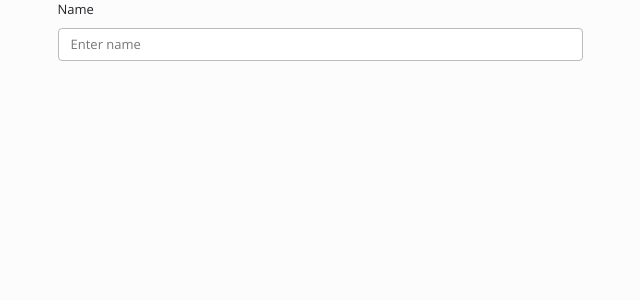
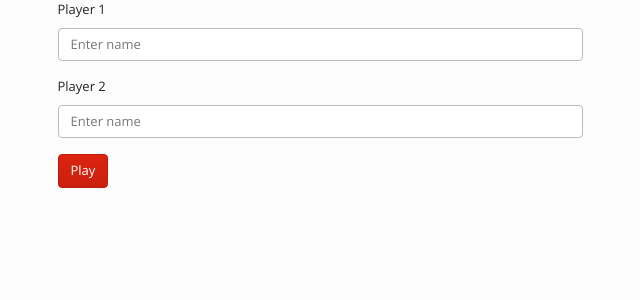
Before and after one commit to danielrs95/2dBowling, a React (Create React App) app: page / in a window 1280 px wide. Shown: the top 300 px of the page, without its empty margins (320-960 px from the left). Built offline with nearby package versions, Linux system fonts and the light colour scheme.

Commit message:
Crea constantes, action y reducer del login del usuario

```diff
--- /dev/null
+++ b/src/actions/playerActions.js
@@ -0,0 +1,3 @@
+export const PLAYER_LOGIN_REQUEST = "PLAYER_LOGIN_REQUEST";
+export const PLAYER_LOGIN_SUCCESS = "PLAYER_LOGIN_SUCCESS";
+export const PLAYER_LOGIN_FAIL = "PLAYER_LOGIN_FAIL";
--- /dev/null
+++ b/src/reducers/playerReducers.js
@@ -0,0 +1,21 @@
+import {
+  PLAYER_LOGIN_FAIL,
+  PLAYER_LOGIN_REQUEST,
+  PLAYER_LOGIN_SUCCESS,
+} from "../actions/playerActions";
+
+export const playerLoginReducer = (state = {}, action) => {
+  switch (action.type) {
+    case PLAYER_LOGIN_REQUEST:
+      return { loading: true };
+
+    case PLAYER_LOGIN_SUCCESS:
+      return { loading: false, player1: action.payload };
+
+    case PLAYER_LOGIN_FAIL:
+      return { loading: false, error: action.payload };
+
+    default:
+      return state;
+  }
+};
--- a/src/screens/HomeScreen.js
+++ b/src/screens/HomeScreen.js
@@ -7,8 +7,8 @@ const HomeScreen = () => {
       <Row className='justify-content-md-center'>
         <Col xs={12} md={6}>
           <Form>
-            <Form.Group controlId='name'>
-              <Form.Label>Name</Form.Label>
+            <Form.Group controlId='player1'>
+              <Form.Label>Player 1</Form.Label>
               <Form.Control
                 type='name'
                 placeholder='Enter name'
@@ -16,6 +16,20 @@ const HomeScreen = () => {
                 // onChange={(e) => setName(e.target.value)}
               ></Form.Control>
             </Form.Group>
+
+            <Form.Group controlId='player2'>
+              <Form.Label>Player 2</Form.Label>
+              <Form.Control
+                type='name'
+                placeholder='Enter name'
+                // value={name}
+                // onChange={(e) => setName(e.target.value)}
+              ></Form.Control>
+            </Form.Group>
+
+            <Button type='submit' varian='primary'>
+              Play
+            </Button>
           </Form>
         </Col>
       </Row>
--- a/src/store.js
+++ b/src/store.js
@@ -1,13 +1,13 @@
 import { createStore, combineReducers, applyMiddleware } from "redux";
 import thunk from "redux-thunk";
 import { composeWithDevTools } from "redux-devtools-extension";
+import { playerLoginReducer } from "./reducers/playerReducers";
 
-const reducer = combineReducers({});
+const reducer = combineReducers({
+  playerLogin: playerLoginReducer,
+});
 
-const initialState = {
-  player1: { name: "", score: "" },
-  player2: { name: "", score: "" },
-};
+const initialState = {};
 
 const middleware = [thunk];
 
```
Also changed, not shown: src/constants/playerConstants.js (added).
